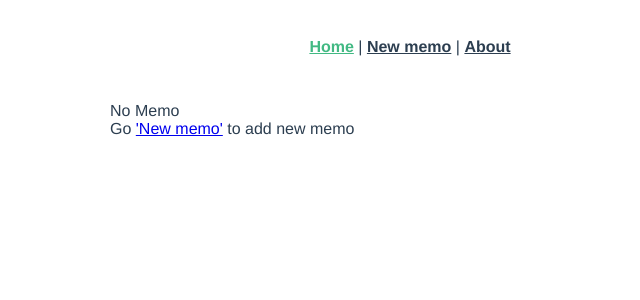
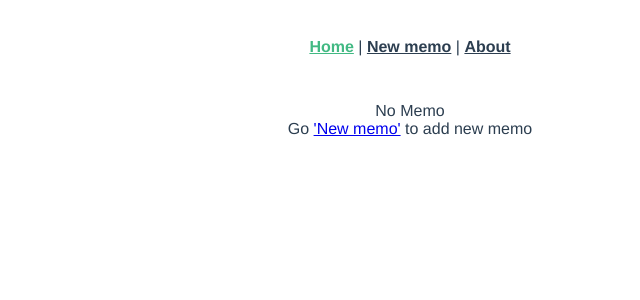
Before and after one commit to fm-yodai/memo-app, a Vue app: page /#/ in a window 1280 px wide. Shown: the top 300 px of the page, without its empty margins (230-870 px from the left). Built offline with nearby package versions, Linux system fonts and the light colour scheme.

Commit message:
スタイル調整

```diff
--- a/src/views/HomeView.vue
+++ b/src/views/HomeView.vue
@@ -28,3 +28,13 @@ export default {
   }
 }
 </script>
+
+<style scoped>
+p {
+  text-align: center;
+}
+li {
+  list-style: none;
+  text-align: center;
+}
+</style>
```
